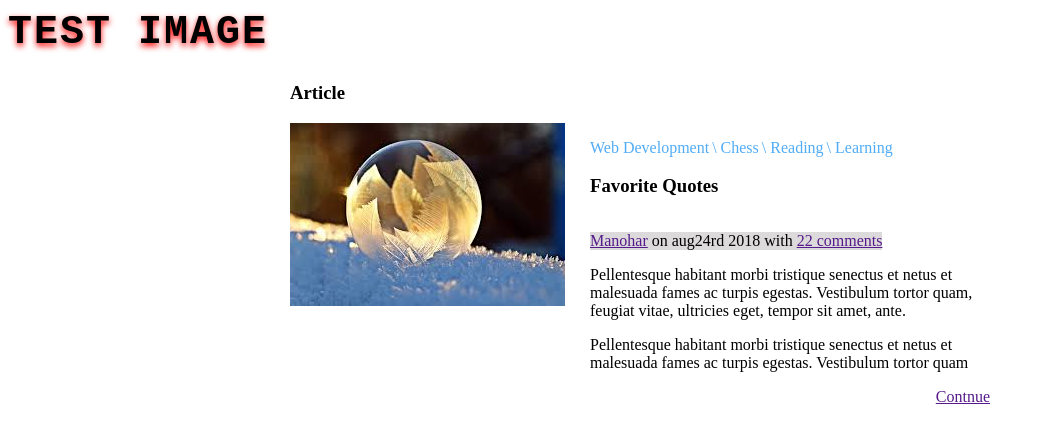
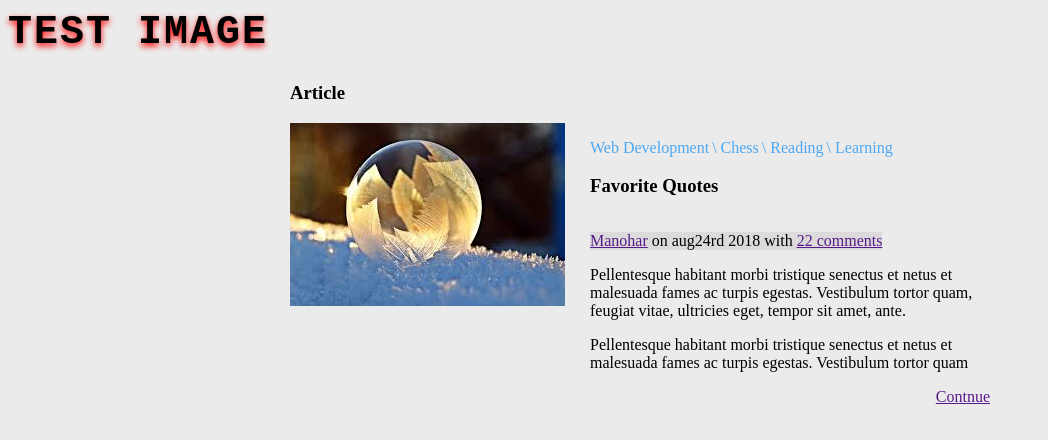
Before and after one commit to gopinathraja91/Html-css, a plain HTML site: page position-fragment-validation.html in a window 1280 px wide. Shown: the whole page, without its empty margins (0-1048 px from the left). Drawn offline with Linux system fonts and the light colour scheme.

Commit message:
day 19 to day 22

```diff
--- a/position-fragment-validation.html
+++ b/position-fragment-validation.html
@@ -55,6 +55,9 @@
          .continue{
              float:right
          }
+         body{
+            background: #ecebeb;
+         }
     </style>
 </head>
 <body>
```
